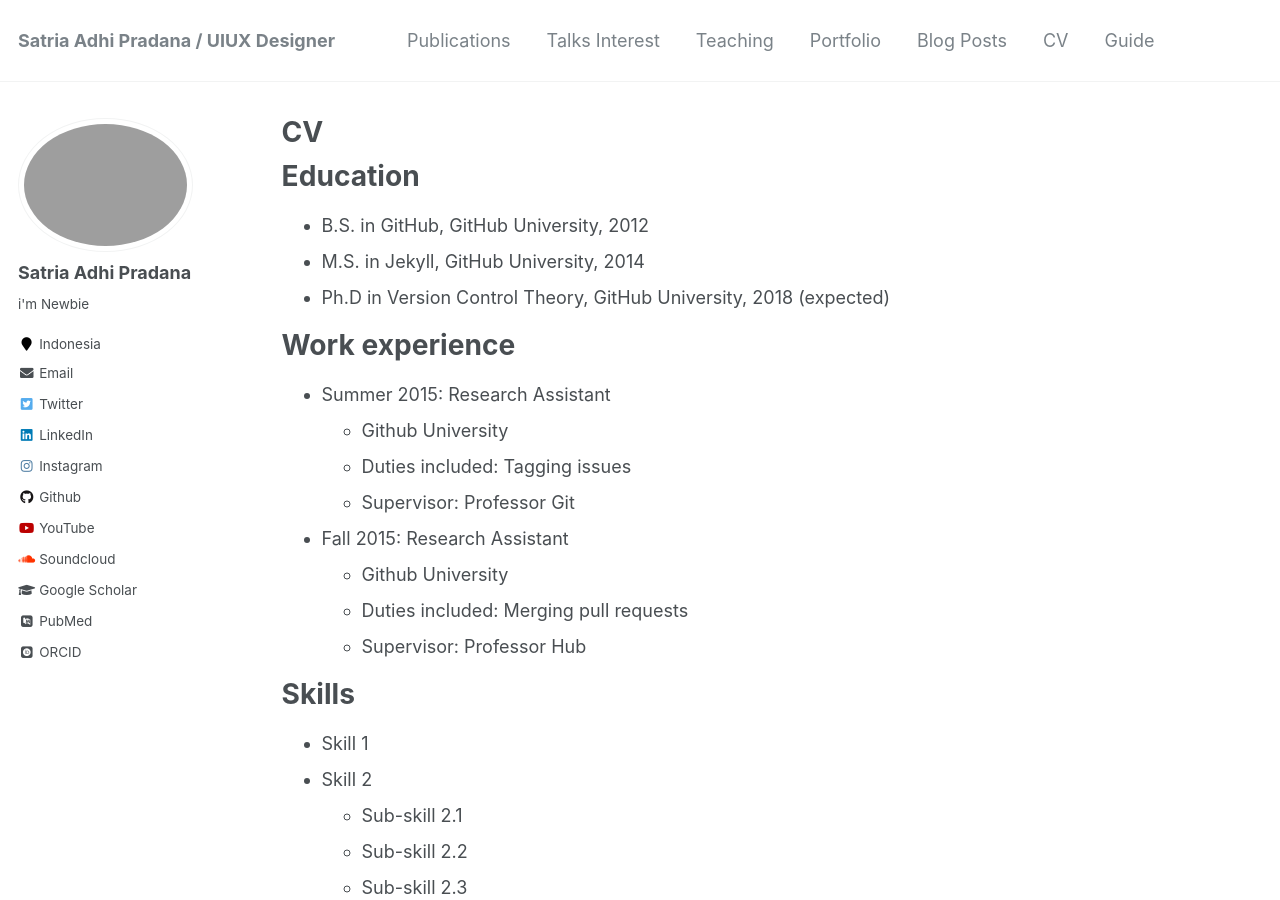
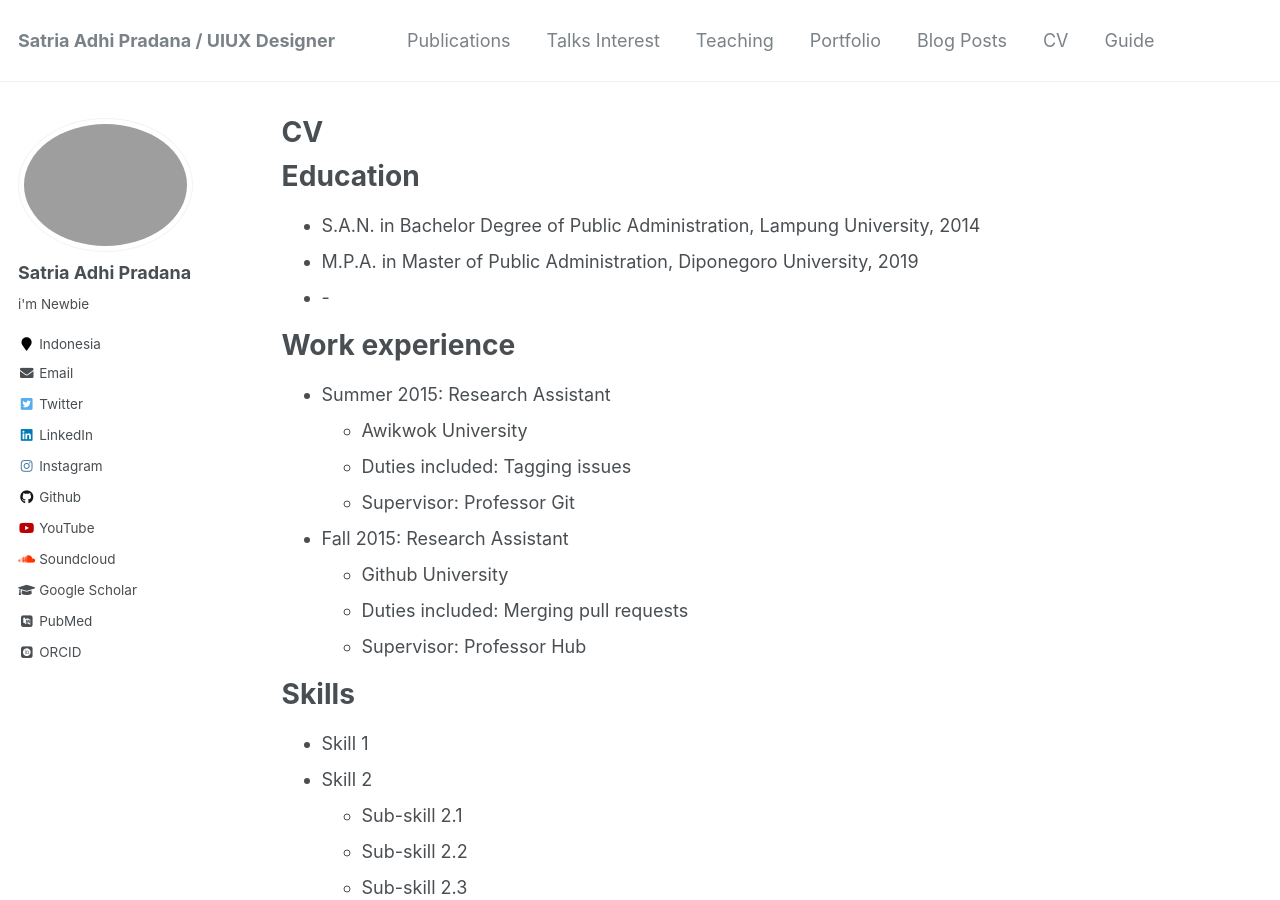
Before and after one commit to SatriaAdhiPradana/satriaadhipradana.github.io, a Jekyll site: the page built from _pages/cv.md, in a window 1280 px wide and 900 px high. Built offline with Jekyll 4.4.1, drawn with Linux system fonts in a browser that asks for light colours; some web fonts are replaced.

Commit message:
Update cv.md

```diff
--- a/_pages/cv.md
+++ b/_pages/cv.md
@@ -11,14 +11,14 @@ redirect_from:
 
 Education
 ======
-* B.S. in GitHub, GitHub University, 2012
-* M.S. in Jekyll, GitHub University, 2014
-* Ph.D in Version Control Theory, GitHub University, 2018 (expected)
+* S.A.N. in Bachelor Degree of Public Administration, Lampung University, 2014
+* M.P.A. in Master of Public Administration, Diponegoro University, 2019
+* -
 
 Work experience
 ======
 * Summer 2015: Research Assistant
-  * Github University
+  * Awikwok University
   * Duties included: Tagging issues
   * Supervisor: Professor Git
 
```
